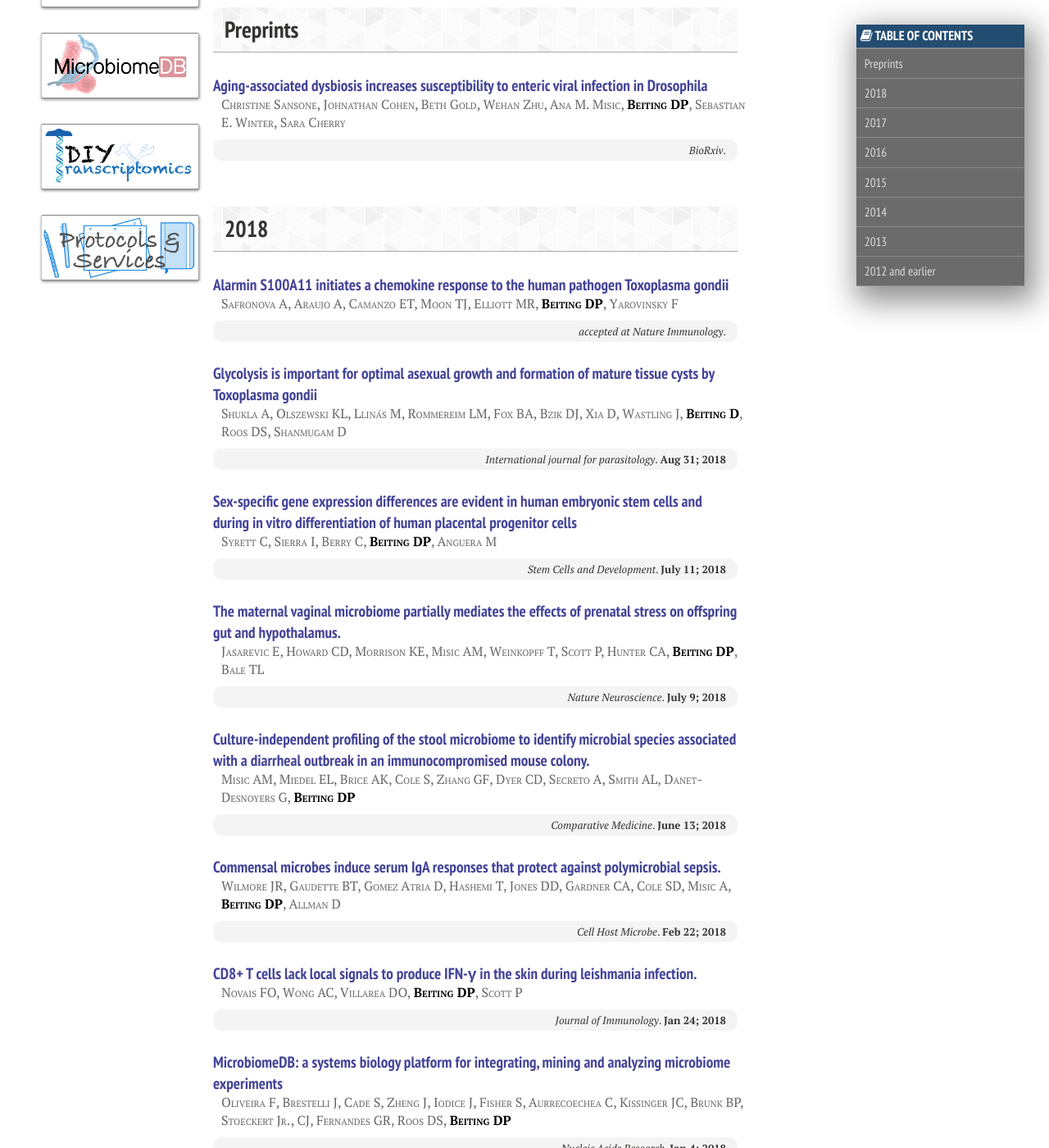
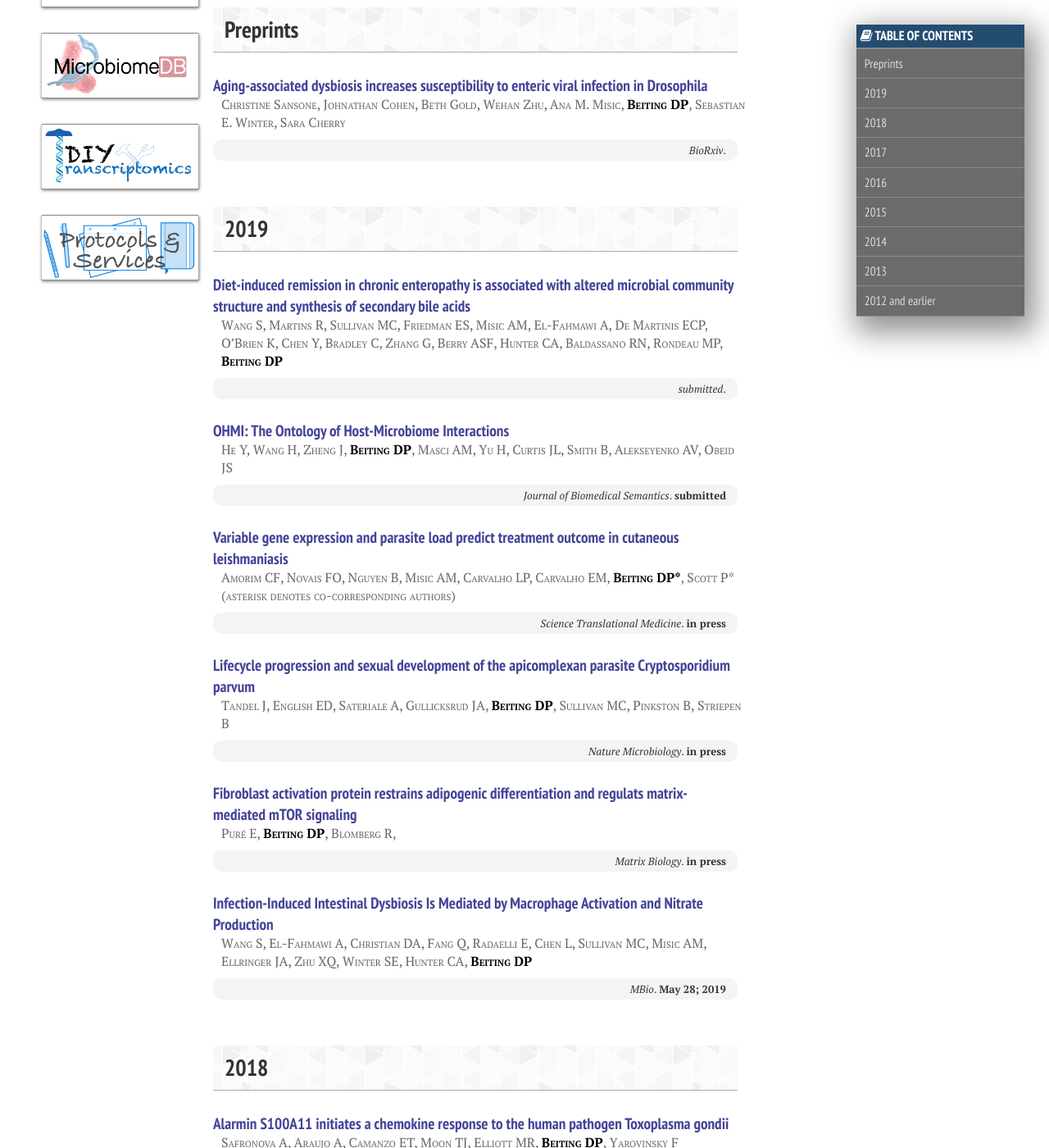
Before and after one commit to hostmicrobe/hostmicrobe.github.io, a Jekyll site: the page built from publications/index.md, in a window 1280 px wide and 1400 px high, scrolled down 190 px. Shown: the whole window at 82% size. Built offline with Jekyll 4.4.1, drawn with Linux system fonts in a browser that asks for light colours; nearby versions of some CDN libraries; comment, search, counter and statistics services are not loaded; some of the changed text lies outside the part shown.

Commit message:
updated pubs

```diff
--- a/publications/index.md
+++ b/publications/index.md
@@ -19,20 +19,61 @@ comments: false
     <span class="pub-journal"><i>BioRxiv</i>. <b></b></span>
 </div>
 
+## 2019
+
+<div class="pub">
+    <h3><a href="" target="_new">Diet-induced remission in chronic enteropathy is associated with altered microbial community structure and synthesis of secondary bile acids</a></h3>
+    <span class="pub-authors">Wang S, Martins R, Sullivan MC, Friedman ES, Misic AM, El-Fahmawi A, De Martinis ECP, O’Brien K, Chen Y, Bradley C, Zhang G, Berry ASF, Hunter CA, Baldassano RN, Rondeau MP, <span class="pub-member-author">Beiting DP</span></span>
+    <span class="pub-journal"><i>submitted</i>. <b></b></span>
+</div>
+
+<div class="pub">
+    <h3><a href="" target="_new">OHMI: The Ontology of Host-Microbiome Interactions</a></h3>
+    <span class="pub-authors">He Y, Wang H, Zheng J, <span class="pub-member-author">Beiting DP</span>, Masci AM, Yu H, Curtis JL, Smith B, Alekseyenko AV, Obeid JS</span>
+    <span class="pub-journal"><i>Journal of Biomedical Semantics</i>. <b>submitted</b></span>
+</div>
+
+<div class="pub">
+    <h3><a href="" target="_new">Variable gene expression and parasite load predict treatment outcome in cutaneous leishmaniasis</a></h3>
+    <span class="pub-authors">Amorim CF, Novais FO, Nguyen B, Misic AM, Carvalho LP, Carvalho EM, <span class="pub-member-author">Beiting DP*</span>, Scott P* (asterisk denotes co-corresponding authors)</span>
+    <span class="pub-journal"><i>Science Translational Medicine</i>. <b>in press</b></span>
+</div>
+
+<div class="pub">
+    <h3><a href="" target="_new">Lifecycle progression and sexual development of the apicomplexan parasite Cryptosporidium parvum</a></h3>
+    <span class="pub-authors">Tandel J, English ED, Sateriale A, Gullicksrud JA, <span class="pub-member-author">Beiting DP</span>, Sullivan MC, Pinkston B, Striepen B</span>
+    <span class="pub-journal"><i>Nature Microbiology</i>. <b>in press</b></span>
+</div>
+
+<div class="pub">
+    <h3><a href="" target="_new">Fibroblast activation protein restrains adipogenic differentiation and regulats matrix-mediated mTOR signaling</a></h3>
+    <span class="pub-authors">Puré E, <span class="pub-member-author">Beiting DP</span>, Blomberg R, </span>
+    <span class="pub-journal"><i>Matrix Biology</i>. <b>in press</b></span>
+</div>
+
+<div class="pub">
+<div data-badge-popover="right" data-badge-type="donut" data-doi="10.1128/mBio.00935-19" data-hide-no-mentions="true" class="altmetric-embed" style="float: right;"></div>
+<div class="__dimensions_badge_embed__" data-doi="10.1128/mBio.00935-19" data-style="small_circle" style="float: right;"></div>
+    <h3><a href="https://doi.org/10.1128/mBio.00935-19" target="_new">Infection-Induced Intestinal Dysbiosis Is Mediated by Macrophage Activation and Nitrate Production</a></h3>
+    <span class="pub-authors">Wang S, El-Fahmawi A, Christian DA, Fang Q, Radaelli E, Chen L, Sullivan MC, Misic AM, Ellringer JA, Zhu XQ, Winter SE, Hunter CA, <span class="pub-member-author">Beiting DP</span></span>
+    <span class="pub-journal"><i>MBio</i>. <b>May 28; 2019</b></span>
+</div>
+
+
 ## 2018
 
 <div class="pub">
-<div data-badge-popover="right" data-badge-type="donut" data-doi="" data-hide-no-mentions="true" class="altmetric-embed" style="float: right;"></div>
-<div class="__dimensions_badge_embed__" data-doi="" data-style="small_circle" style="float: right;"></div>
-    <h3><a href="" target="_new">Alarmin S100A11 initiates a chemokine response to the human pathogen Toxoplasma gondii</a></h3>
+<div data-badge-popover="right" data-badge-type="donut" data-doi="10.1038/s41590-018-0250-8" data-hide-no-mentions="true" class="altmetric-embed" style="float: right;"></div>
+<div class="__dimensions_badge_embed__" data-doi="10.1038/s41590-018-0250-8" data-style="small_circle" style="float: right;"></div>
+    <h3><a href="https://doi.org/10.1038/s41590-018-0250-8" target="_new">Alarmin S100A11 initiates a chemokine response to the human pathogen Toxoplasma gondii</a></h3>
     <span class="pub-authors">Safronova A, Araujo A, Camanzo ET, Moon TJ, Elliott MR, <span class="pub-member-author">Beiting DP</span>, Yarovinsky F</span>
-    <span class="pub-journal"><i>accepted at Nature Immunology</i>. <b></b></span>
+    <span class="pub-journal"><i>Nature Immunology</i>. <b>Nov 19; 2018</b></span>
 </div>
 
 <div class="pub">
 <div data-badge-popover="right" data-badge-type="donut" data-doi="" data-hide-no-mentions="true" class="altmetric-embed" style="float: right;"></div>
-<div class="__dimensions_badge_embed__" data-doi="" data-style="small_circle" style="float: right;"></div>
-    <h3><a href="" target="_new">Glycolysis is important for optimal asexual growth and formation of mature tissue cysts by Toxoplasma gondii</a></h3>
+<div class="__dimensions_badge_embed__" data-doi="10.1016/j.ijpara.2018.05.013" data-style="small_circle" style="float: right;"></div>
+    <h3><a href="https://doi.org/10.1016/j.ijpara.2018.05.013" target="_new">Glycolysis is important for optimal asexual growth and formation of mature tissue cysts by Toxoplasma gondii</a></h3>
     <span class="pub-authors">Shukla A, Olszewski KL, Llinás M, Rommereim LM, Fox BA, Bzik DJ, Xia D, Wastling J, <span class="pub-member-author">Beiting D</span>, Roos DS, Shanmugam D</span>
     <span class="pub-journal"><i>International journal for parasitology</i>. <b>Aug 31; 2018</b></span>
 </div>
```
Also changed, not shown: publications/pendingPubs.md (+2 -10 lines).
